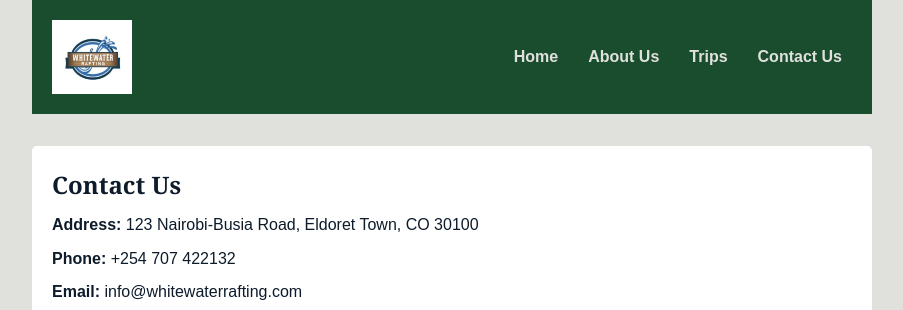
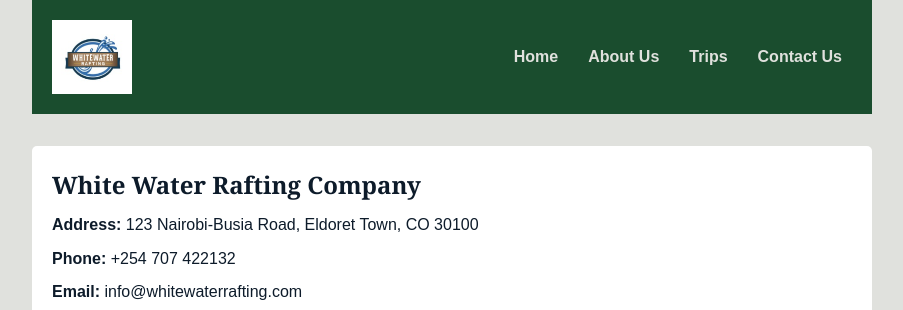
Before and after one commit to winfredlubanga/wdd130, a plain HTML site: page wwr/contact.html in a window 1280 px wide. Shown: the top 310 px of the page, without its empty margins (188-1091 px from the left). Drawn offline with Linux system fonts and the light colour scheme.

Commit message:
i chaged the h1

```diff
--- a/wwr/contact.html
+++ b/wwr/contact.html
@@ -26,7 +26,7 @@
 
     <main>
         <section class="company-info">
-            <h1>Contact Us</h1>
+            <h1>White Water Rafting Company</h1>
 
             <p><strong>Address:</strong> 123 Nairobi-Busia Road, Eldoret Town, CO 30100</p>
             <p><strong>Phone:</strong> +254 707 422132</p>
```
